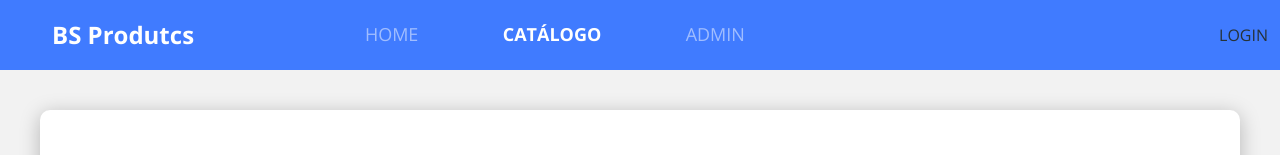
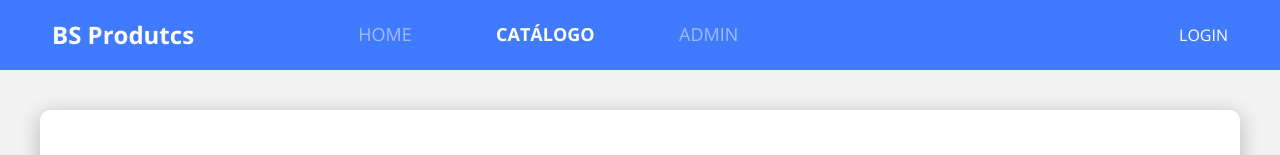
Before and after one commit to Brunostaine/dscatalog, a React (Create React App) app in the folder frontend/: page /products/1 in a window 1280 px wide. Shown: the top 155 px of the page. Built offline with nearby package versions, Linux system fonts and the light colour scheme; no server answers.

Commit message:
estilos de login e logout

```diff
--- a/frontend/src/components/Navbar/index.tsx
+++ b/frontend/src/components/Navbar/index.tsx
@@ -69,10 +69,10 @@ const Navbar = () => {
                         </li>
                     </ul>
                 </div>
-                <div>
+                <div className="nav-login-logout">
                     {authData.authenticated ? (
                         <>
-                            <span>{authData.tokenData?.user_name}</span>
+                            <span className="nav-username">{authData.tokenData?.user_name}</span>
                             <Link to="#" onClick={handleLogout}>
                                 LOGOUT
                             </Link>
--- a/frontend/src/components/Navbar/styles.css
+++ b/frontend/src/components/Navbar/styles.css
@@ -32,3 +32,30 @@
     color: #fff;
     font-weight: bold;
 }
+
+.nav-login-logout {
+    display: none;
+}
+
+.nav-username {
+    display: none;
+}
+
+@media (min-width: 768px) {
+    .nav-login-logout {
+        display: unset;
+        color: #FFF;
+        margin-right: 15px;
+    }
+}
+
+@media (min-width: 992px) {
+    .nav-login-logout {
+        margin-right: 40px;
+    }
+
+    .nav-username {
+        display: unset;
+        margin-right: 20px;
+    }
+}
```
